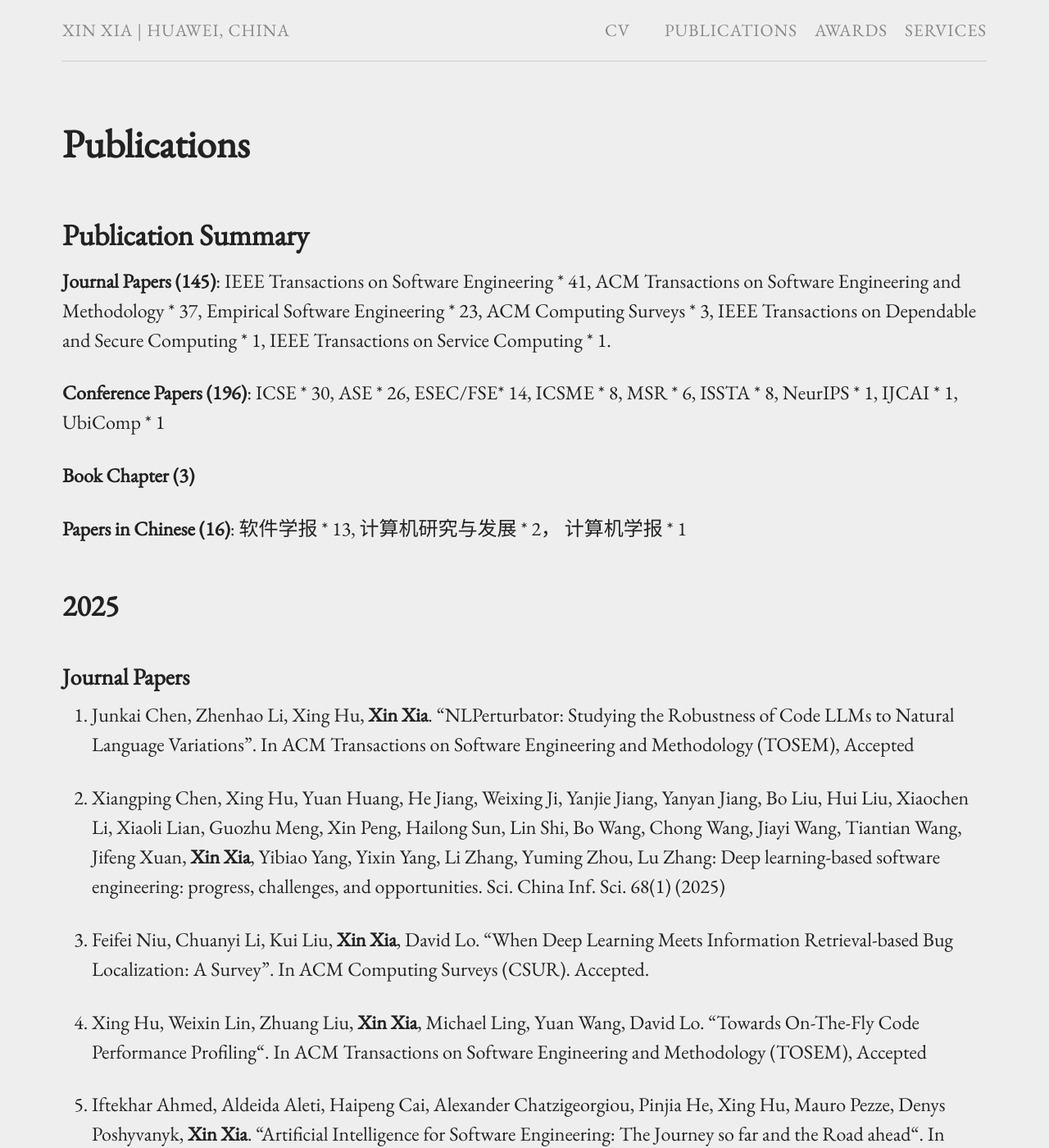
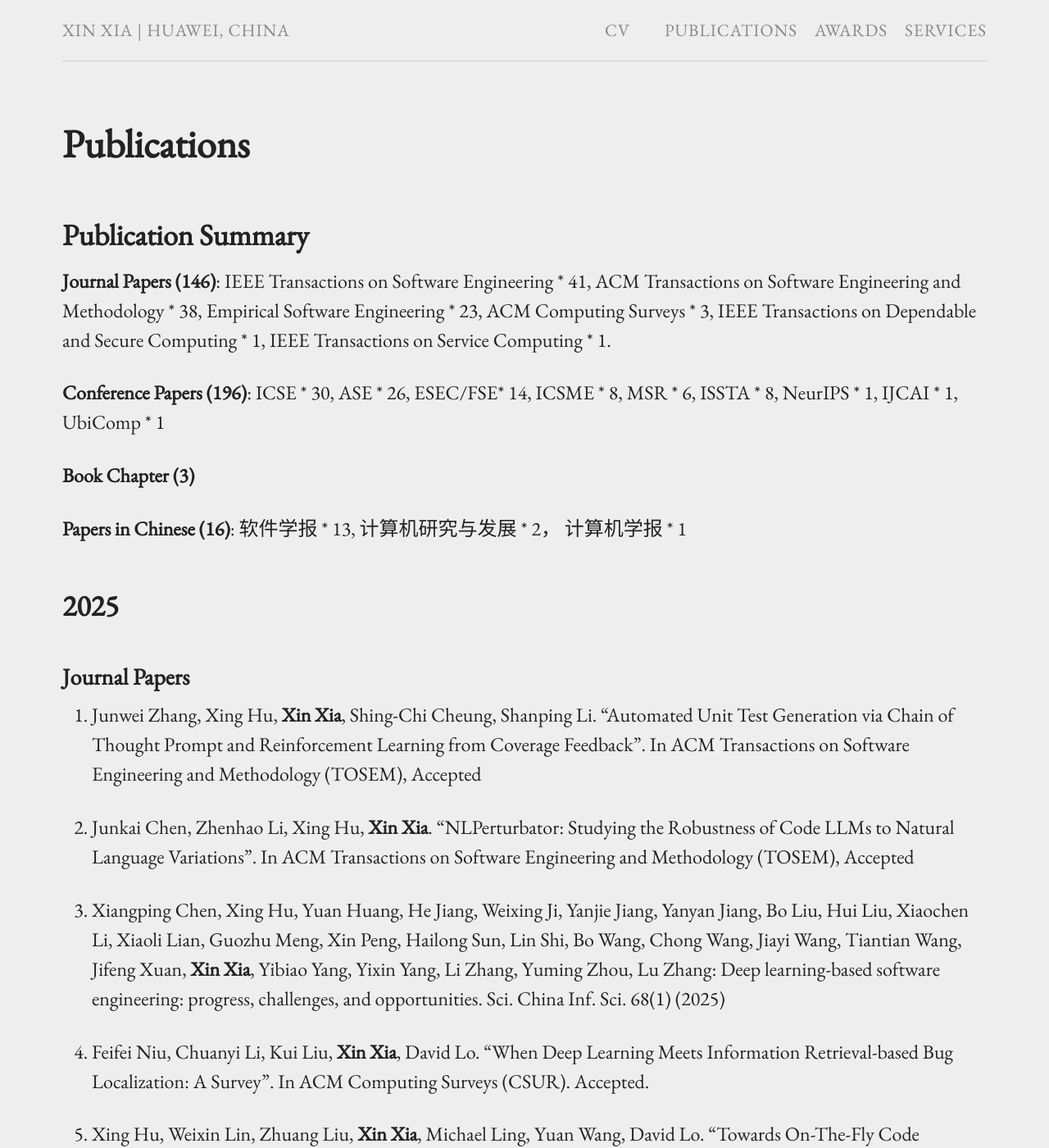
Before and after one commit to xin-xia/xin-xia.github.io, a Jekyll site: the page built from publication.md, in a window 1280 px wide and 1400 px high. Shown: the whole window at 82% size. Built offline with Jekyll 4.4.1, drawn with Linux system fonts in a browser that asks for light colours.

Commit message:
Update publication.md

```diff
--- a/publication.md
+++ b/publication.md
@@ -6,7 +6,7 @@ permalink: /publication/
 
 ## Publication Summary
 
-<strong>Journal Papers (145)</strong>: IEEE Transactions on Software Engineering * 41,  ACM Transactions on Software Engineering and Methodology * 37, Empirical Software Engineering * 23,  ACM Computing Surveys * 3, IEEE  Transactions on Dependable and Secure Computing * 1, IEEE Transactions on Service Computing * 1.
+<strong>Journal Papers (146)</strong>: IEEE Transactions on Software Engineering * 41,  ACM Transactions on Software Engineering and Methodology * 38, Empirical Software Engineering * 23,  ACM Computing Surveys * 3, IEEE  Transactions on Dependable and Secure Computing * 1, IEEE Transactions on Service Computing * 1.
 
 <strong>Conference Papers (196)</strong>: ICSE * 30, ASE * 26, ESEC/FSE* 14, ICSME * 8, MSR * 6,  ISSTA * 8, NeurIPS * 1, IJCAI * 1, UbiComp * 1
 
@@ -17,6 +17,10 @@ permalink: /publication/
 ## 2025
 
 ### Journal Papers
+
+
+146. Junwei Zhang, Xing Hu, <strong>Xin Xia</strong>, Shing-Chi Cheung, Shanping Li. "Automated Unit Test Generation via Chain of Thought Prompt and Reinforcement Learning from Coverage Feedback". In ACM Transactions on Software Engineering and Methodology (TOSEM), Accepted <br />
+
 
 145. Junkai Chen, Zhenhao Li, Xing Hu,  <strong>Xin Xia</strong>. "NLPerturbator: Studying the Robustness of Code LLMs to Natural Language Variations". In ACM Transactions on Software Engineering and Methodology (TOSEM), Accepted <br />
 
```
